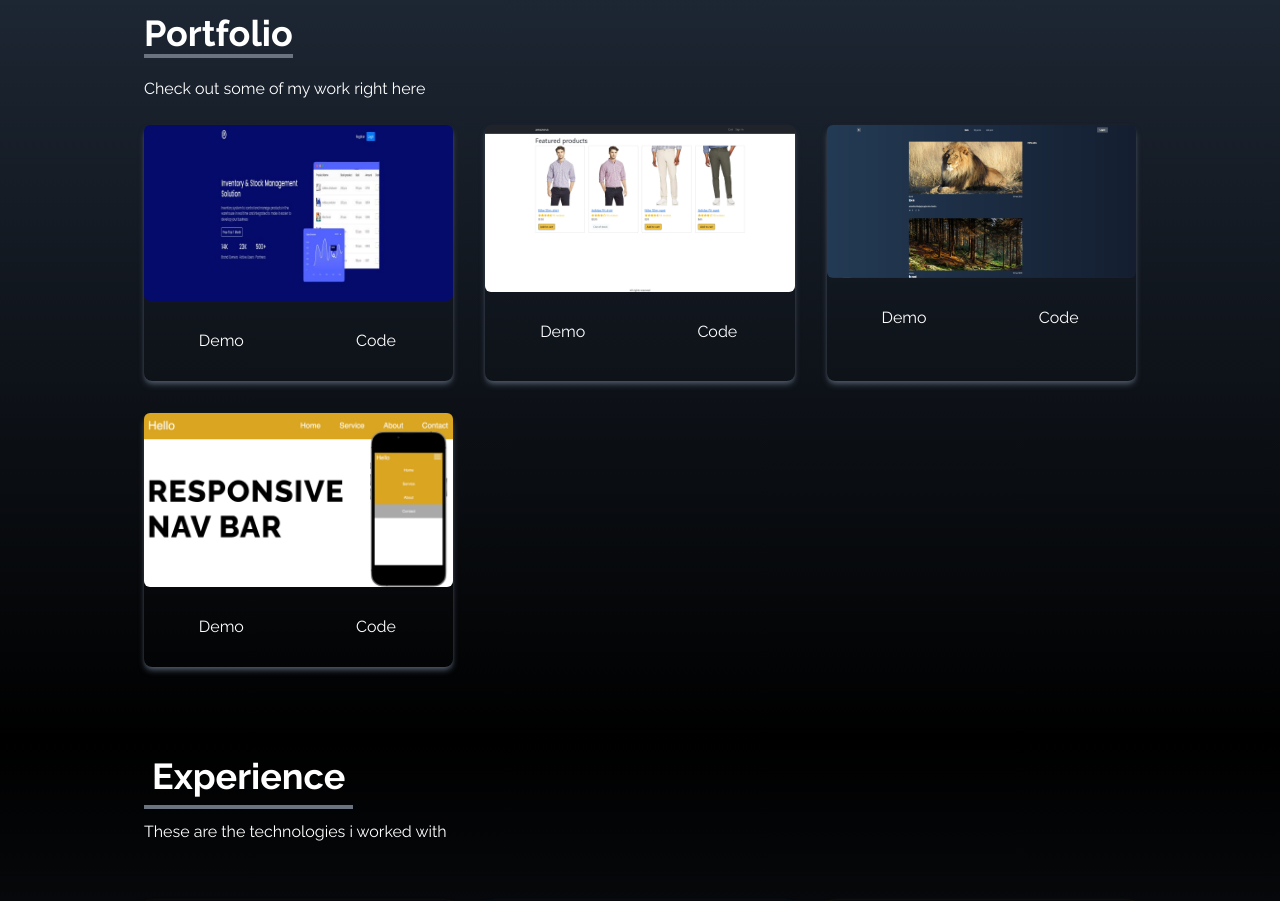
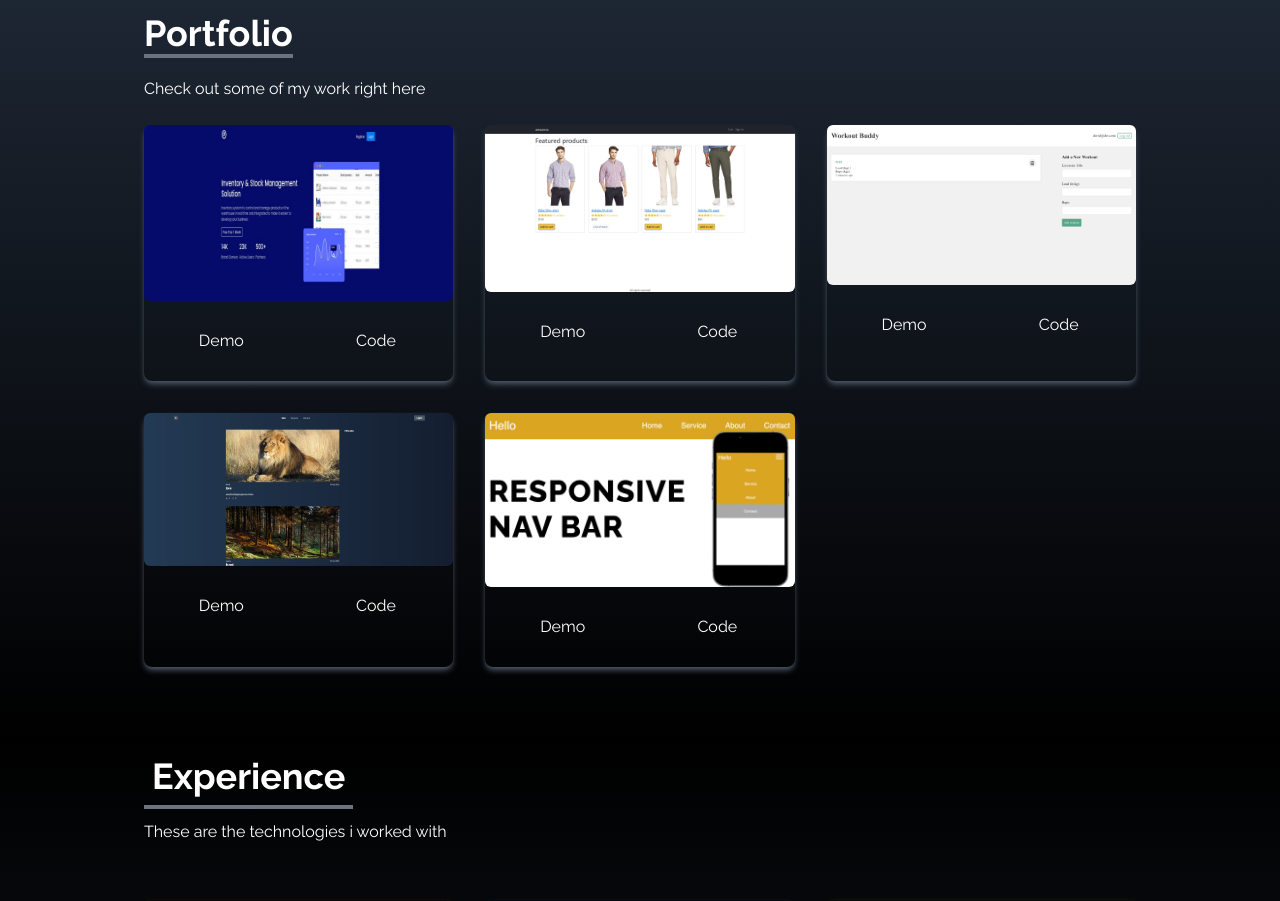
Before and after one commit to davidght1/Portfolio, a React (Create React App) app: page / in a window 1280 px wide. Shown: the part 860-1761 px from the top of the page. Built offline with nearby package versions, Linux system fonts and the light colour scheme.

Commit message:
new file:   src/assets/portfolio/sport.jpg 	modified:   src/components/Portfolio.jsx

```diff
--- a/src/components/Portfolio.jsx
+++ b/src/components/Portfolio.jsx
@@ -3,6 +3,7 @@ import amazona from "../assets/portfolio/amazona.jpg";
 import blog from "../assets/portfolio/blog.jpg";
 import navbar from "../assets/portfolio/navbar.jpg";
 import pinvent from "../assets/portfolio/pinvent.jpg";
+import sport from "../assets/portfolio/sport.jpg";
 const Portfolio = () => {
   const portfolios = [
     {
@@ -19,11 +20,17 @@ const Portfolio = () => {
     },
     {
       id: 2,
+      src: sport,
+      demo: "https://sports-task.vercel.app",
+      code: "https://github.com/davidght1/SportsTask",
+    },
+    {
+      id: 3,
       src: blog,
       code: "https://github.com/davidght1/Mern-Blog",
     },
     {
-      id: 3,
+      id: 4,
       src: navbar,
     },
   ];
```
Also changed, not shown: src/assets/portfolio/sport.jpg (added).
